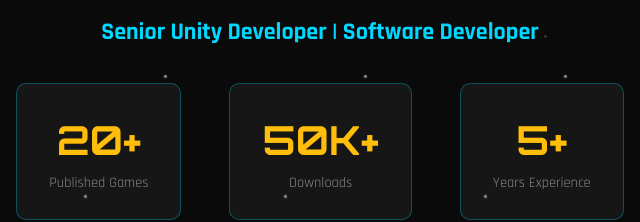
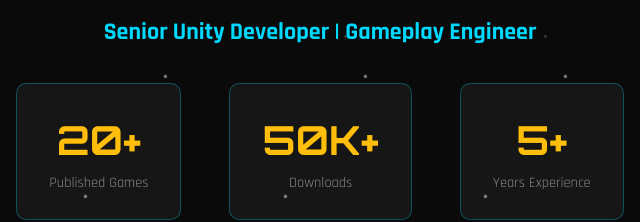
Before and after one commit to arjanbekaa/arjanbekaa.github.io, a plain HTML site: page index.htm in a window 1280 px wide. Shown: the part 429-651 px from the top of the page, 320-960 px from the left. Drawn offline with Linux system fonts and the light colour scheme.

Commit message:
data update

```diff
--- a/index.htm
+++ b/index.htm
@@ -51,7 +51,7 @@
                 <div class="avatar-glow"></div>
             </div>
             <h1 class="hero-title glitch" data-text="ARJAN BEKA">ARJAN BEKA</h1>
-            <h2 class="hero-subtitle">Senior Unity Developer | Software Developer</h2>
+            <h2 class="hero-subtitle">Senior Unity Developer | Gameplay Engineer</h2>
             <div class="hero-stats">
                 <div class="stat-box">
                     <div class="stat-value" data-value="20">0</div>
```
Also changed, not shown: cv.html (+1 -1 lines).
